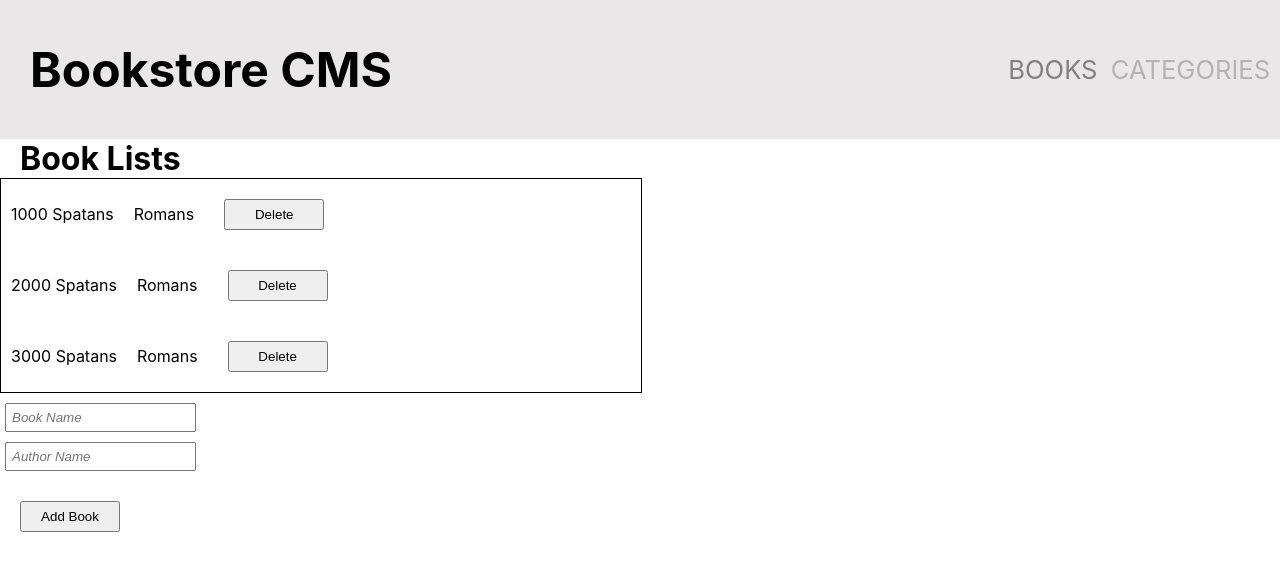
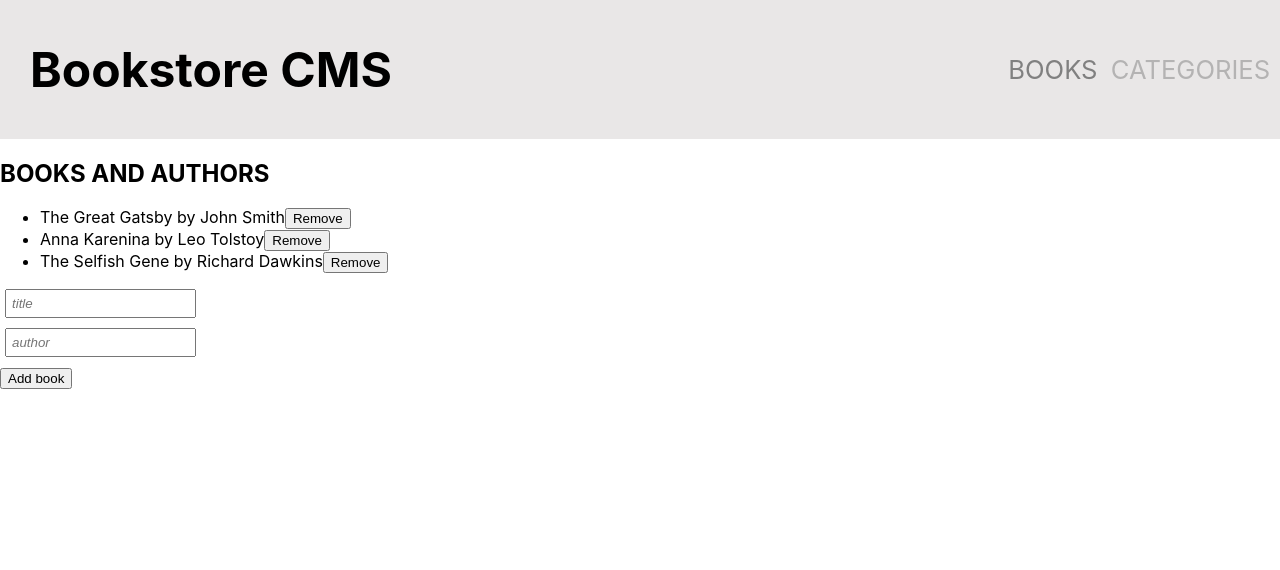
Before and after one commit to yayaismaail/bookstore, a React (Create React App) app: page / in a window 1280 px wide. Shown: the top 570 px of the page. Built offline with nearby package versions, Linux system fonts and the light colour scheme.

Commit message:
Update App.js

```diff
--- a/src/App.js
+++ b/src/App.js
@@ -1,19 +1,18 @@
-import React from 'react';
-import { Route, Routes } from 'react-router-dom';
-import './styles.css';
-import BookList from './components/BookList';
+import { Routes, Route } from 'react-router-dom';
+import BooksContainer from './components/BooksContainer';
 import Categories from './components/Categories';
 import Navbar from './components/Navbar';
+import './styles.css';
 
 function App() {
   return (
-    <div className="entry-point">
+    <>
       <Navbar />
       <Routes>
-        <Route path="/" element={<BookList />} />
+        <Route index element={<BooksContainer />} />
         <Route path="/categories" element={<Categories />} />
       </Routes>
-    </div>
+    </>
   );
 }
 
--- a/src/components/AddBook.js
+++ /dev/null
@@ -1,11 +0,0 @@
-import React from 'react';
-
-const AddBook = () => (
-  <form className="newbook-form">
-    <input type="text" id="inputText" placeholder="Book Name" />
-    <input type="text" className="author-input" placeholder="Author Name" name="author" id="author" />
-    <button type="button" className="add-book">Add Book</button>
-  </form>
-);
-
-export default AddBook;
--- a/src/components/BookList.js
+++ /dev/null
@@ -1,29 +0,0 @@
-import React from 'react';
-import AddBook from './AddBook';
-
-const BookList = () => {
-  const books = [
-    { title: '1000 Spatans', author: 'Romans', id: 1 },
-    { title: '2000 Spatans', author: 'Romans', id: 2 },
-    { title: '3000 Spatans', author: 'Romans', id: 3 },
-  ];
-  return (
-    <>
-      <h1 className="title">Book Lists</h1>
-      <div className="books">
-        {books.map((book) => (
-          <ul className="booklists" key={book.title}>
-            <li className="lists">{book.title}</li>
-            <li className="lists">{book.author}</li>
-            <button type="button" className="remove-btn">Delete</button>
-          </ul>
-        ))}
-      </div>
-      <div className="book-form">
-        <AddBook />
-      </div>
-    </>
-  );
-};
-
-export default BookList;
```
